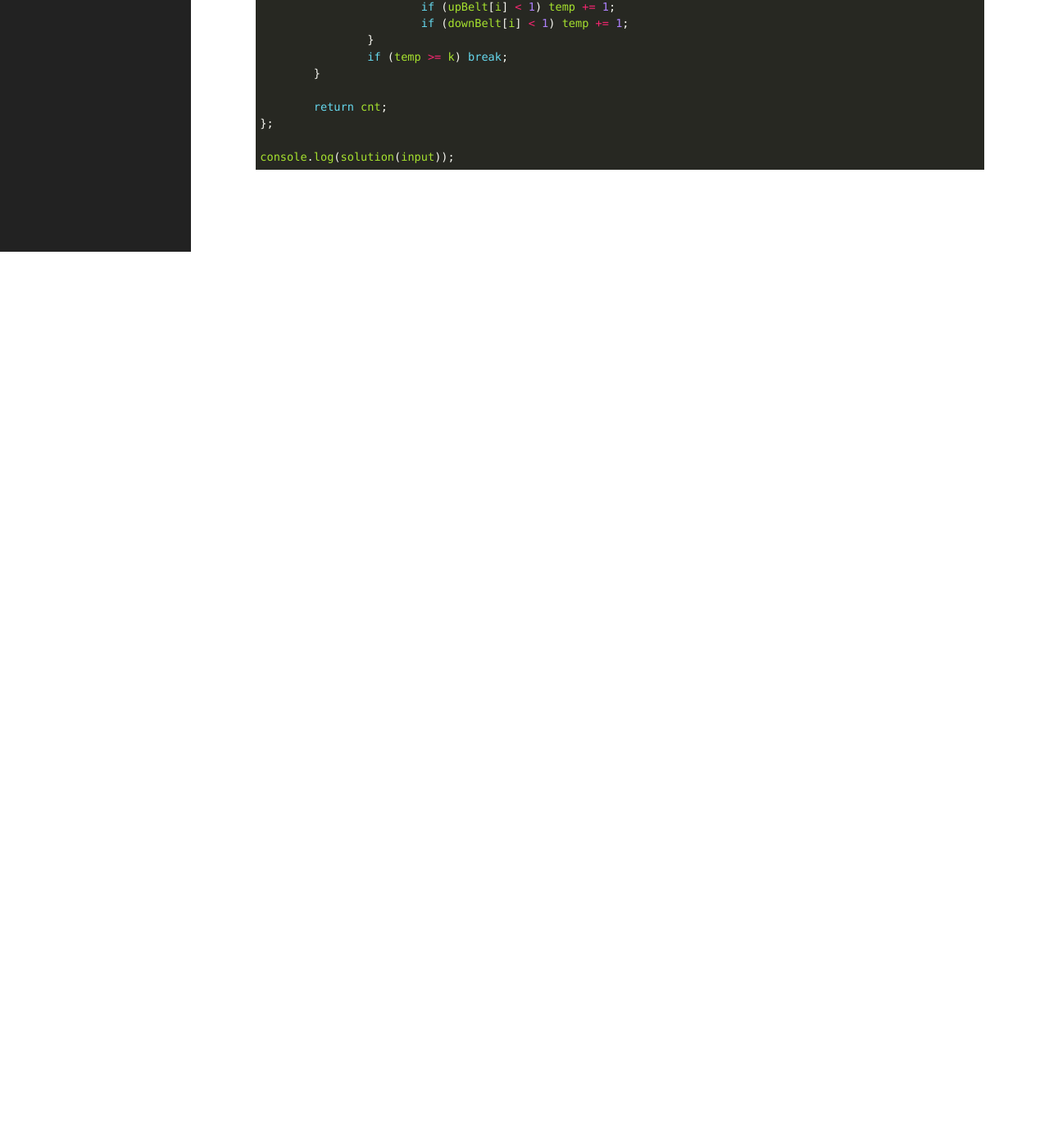
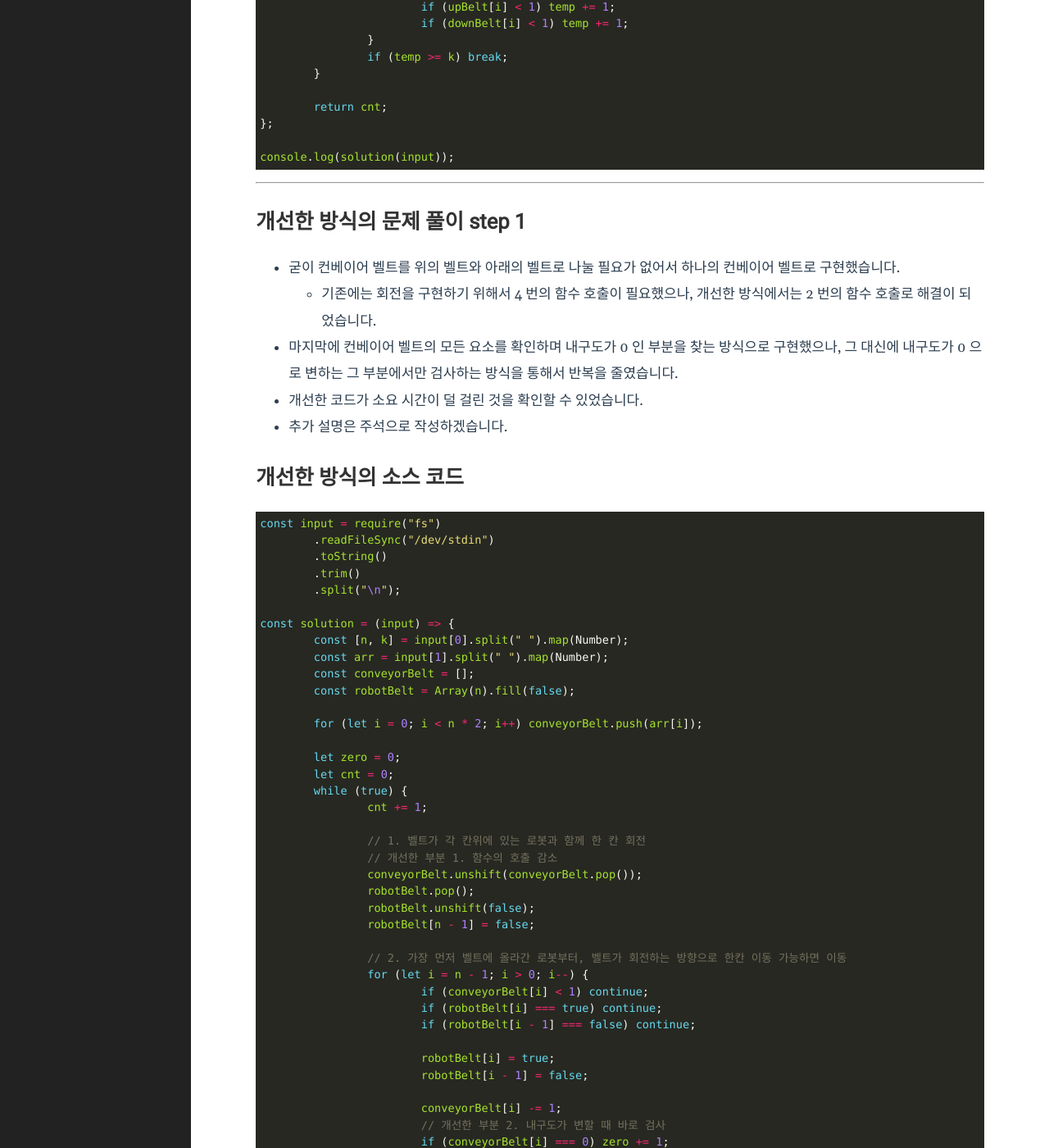
Before and after one commit to qkrrlgh519/qkrrlgh519.github.io, a Jekyll site: the page built from _posts/2021-07-16-BOJ-Implementation-20055.md, in a window 1280 px wide and 1400 px high, scrolled down 2099 px. Shown: the whole window at 82% size. Built offline with Jekyll 4.4.1, drawn with Linux system fonts in a browser that asks for light colours; before the commit the page ends 2406 px from its top, so only the background shows below that; some of the changed text lies outside the part shown.

Commit message:
feat: 백준 20055번 컨베이어 벨트 위의 로봇 내용 추가

````diff
--- a/_posts/2021-07-16-BOJ-Implementation-20055.md
+++ b/_posts/2021-07-16-BOJ-Implementation-20055.md
@@ -96,3 +96,75 @@ const solution = (input) => {
 
 console.log(solution(input));
 ```
+
+---
+
+## 개선한 방식의 문제 풀이 step 1
+
+- 굳이 컨베이어 벨트를 위의 벨트와 아래의 벨트로 나눌 필요가 없어서 하나의 컨베이어 벨트로 구현했습니다.
+  - 기존에는 회전을 구현하기 위해서 4 번의 함수 호출이 필요했으나, 개선한 방식에서는 2 번의 함수 호출로 해결이 되었습니다.
+- 마지막에 컨베이어 벨트의 모든 요소를 확인하며 내구도가 0 인 부분을 찾는 방식으로 구현했으나, 그 대신에 내구도가 0 으로 변하는 그 부분에서만 검사하는 방식을 통해서 반복을 줄였습니다.
+- 개선한 코드가 소요 시간이 덜 걸린 것을 확인할 수 있었습니다.
+- 추가 설명은 주석으로 작성하겠습니다.
+
+## 개선한 방식의 소스 코드
+
+```jsx
+const input = require("fs")
+	.readFileSync("/dev/stdin")
+	.toString()
+	.trim()
+	.split("\n");
+
+const solution = (input) => {
+	const [n, k] = input[0].split(" ").map(Number);
+	const arr = input[1].split(" ").map(Number);
+	const conveyorBelt = [];
+	const robotBelt = Array(n).fill(false);
+
+	for (let i = 0; i < n * 2; i++) conveyorBelt.push(arr[i]);
+
+	let zero = 0;
+	let cnt = 0;
+	while (true) {
+		cnt += 1;
+
+		// 1. 벨트가 각 칸위에 있는 로봇과 함께 한 칸 회전
+		// 개선한 부분 1. 함수의 호출 감소
+		conveyorBelt.unshift(conveyorBelt.pop());
+		robotBelt.pop();
+		robotBelt.unshift(false);
+		robotBelt[n - 1] = false;
+
+		// 2. 가장 먼저 벨트에 올라간 로봇부터, 벨트가 회전하는 방향으로 한칸 이동 가능하면 이동
+		for (let i = n - 1; i > 0; i--) {
+			if (conveyorBelt[i] < 1) continue;
+			if (robotBelt[i] === true) continue;
+			if (robotBelt[i - 1] === false) continue;
+
+			robotBelt[i] = true;
+			robotBelt[i - 1] = false;
+
+			conveyorBelt[i] -= 1;
+			// 개선한 부분 2. 내구도가 변할 때 바로 검사
+			if (conveyorBelt[i] === 0) zero += 1;
+		}
+		robotBelt[n - 1] = false;
+
+		// 3. 올리는 위치에 있는 칸의 내구도가 0 이 아니면 올리는 위치에 로봇을 올린다.
+		if (robotBelt[0] === false && conveyorBelt[0] > 0) {
+			robotBelt[0] = true;
+			conveyorBelt[0] -= 1;
+			// 개선한 부분 2. 내구도가 변할 때 바로 검사
+			if (conveyorBelt[0] === 0) zero += 1;
+		}
+
+		// 4. 내구도가 0인 칸의 개수가 k 개 이상이라면 과정 종료
+		if (zero >= k) break;
+	}
+
+	return cnt;
+};
+
+console.log(solution(input));
+```
````
